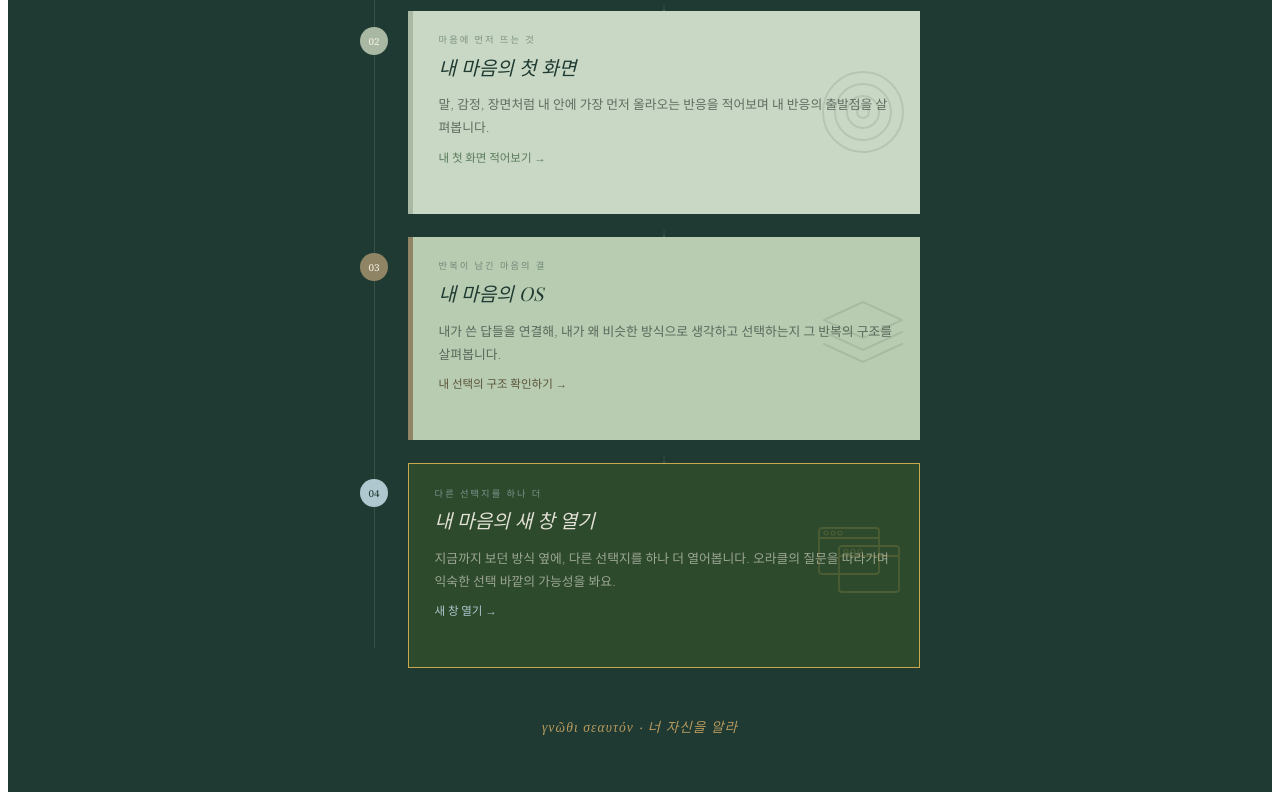
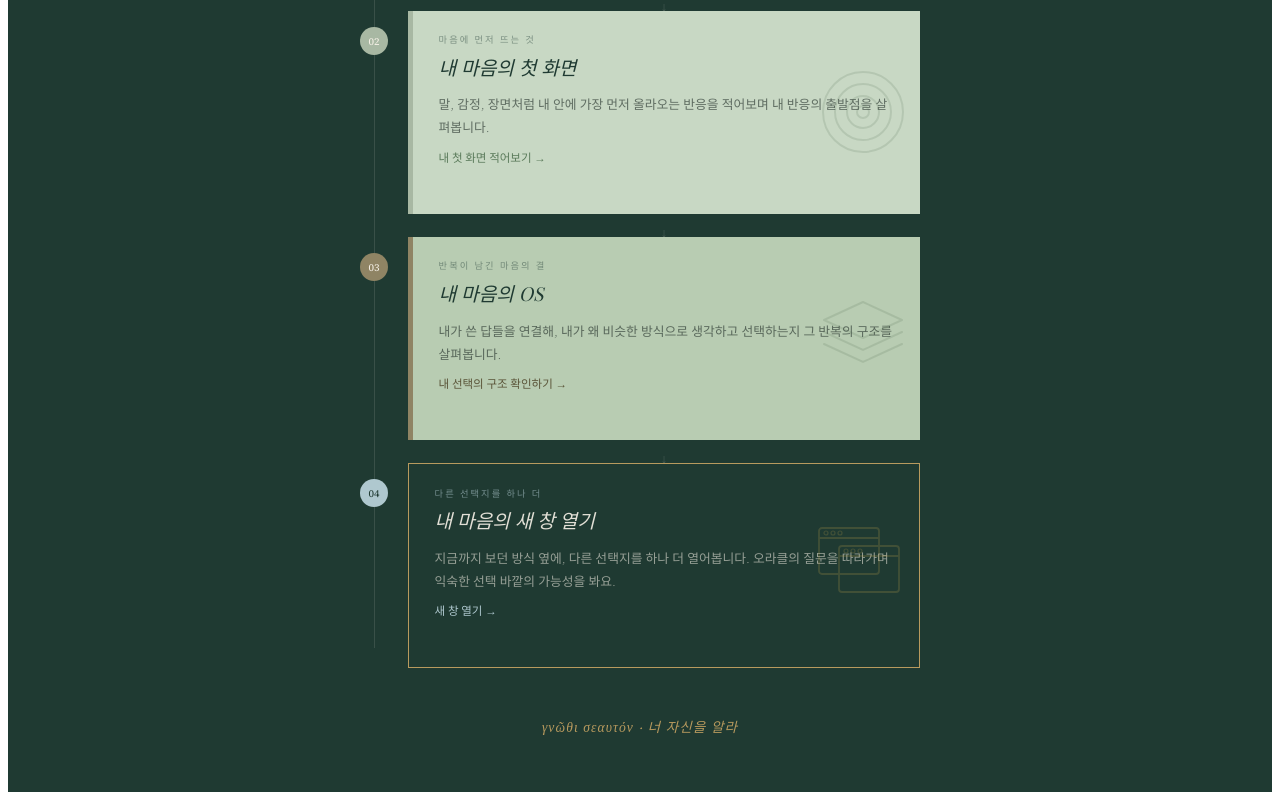
Before and after one commit to confidentha-ux/mind--mirror, a React (Create React App) app: page / in a window 1280 px wide. Shown: the part 886-1686 px from the top of the page. Built offline with nearby package versions, Linux system fonts and the light colour scheme; the HTML template or start-up script is replaced by a standard one; a web font is replaced by a local one.

Commit message:
Change background and border color of intro card

```diff
--- a/src/App.js
+++ b/src/App.js
@@ -703,7 +703,7 @@ export default function App() {
               <div style={{position:"absolute",left:"-3rem",top:"1rem",width:28,height:28,borderRadius:"50%",background:"#AFC8CF",display:"flex",alignItems:"center",justifyContent:"center"}}>
                 <span style={{fontFamily:"'Source Serif 4',serif",fontSize:"0.65rem",color:"#1F3A32"}}>04</span>
               </div>
-              <div onClick={() => setShowOracle(true)} style={{background:"#2D4A2D",padding:"1.35rem 1.6rem",borderLeft:"5px solid #C9A84C",border:"1px solid #C9A84C",position:"relative",overflow:"hidden",minHeight:160}}>
+              <div onClick={() => setShowOracle(true)} style={{background:"#1F3A32",padding:"1.35rem 1.6rem",border:"1px solid #B89A5E",position:"relative",overflow:"hidden",minHeight:160}}>
                 {/* 브라우저 창 아이콘 */}
                 <svg width="90" height="80" viewBox="0 0 90 80" style={{position:"absolute",right:12,top:"50%",transform:"translateY(-50%)",opacity:0.2,pointerEvents:"none"}}>
                   <rect x="2" y="2" width="60" height="46" rx="3" fill="none" stroke="#c9a84c" strokeWidth="1.8"/>
```
